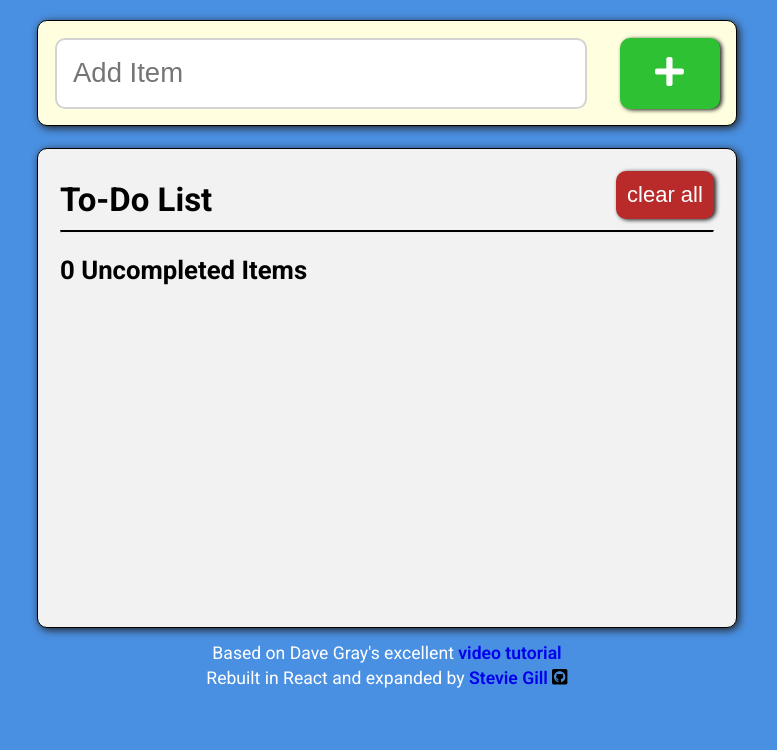
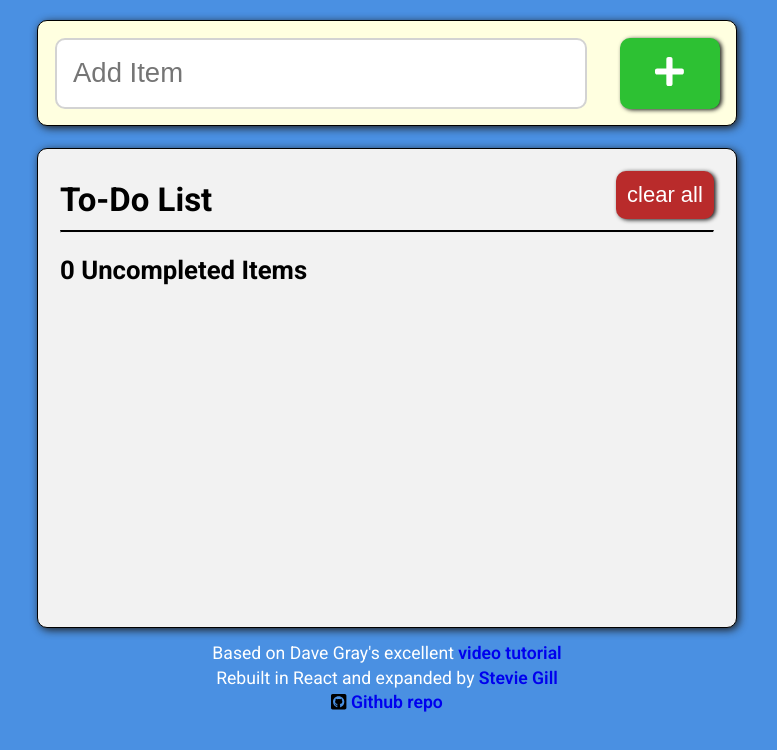
Before and after one commit to caffeinated-pixels/todolist-react, a React (Create React App) app: page / in a window 1280 px wide. Shown: the top 750 px of the page, without its empty margins (253-1030 px from the left). Built offline with nearby package versions, Linux system fonts and the light colour scheme.

Commit message:
added link to github repo

```diff
--- a/src/Footer.js
+++ b/src/Footer.js
@@ -25,15 +25,17 @@ export default function Footer() {
           title="Stevie's web app portofolio page"
         >
           Stevie Gill
-        </a>{' '}
+        </a>
+      </p>
+      <p>
         <a
           href="https://github.com/caffeinated-pixels/todolist-react"
           target="_blank"
           rel="noreferrer"
           title="To-Do app Github repo"
-          className="githubIcon"
         >
-          <FontAwesomeIcon icon={faGithubSquare} />
+          <FontAwesomeIcon icon={faGithubSquare} className="githubIcon" />{' '}
+          Github repo
         </a>
       </p>
     </footer>
```
